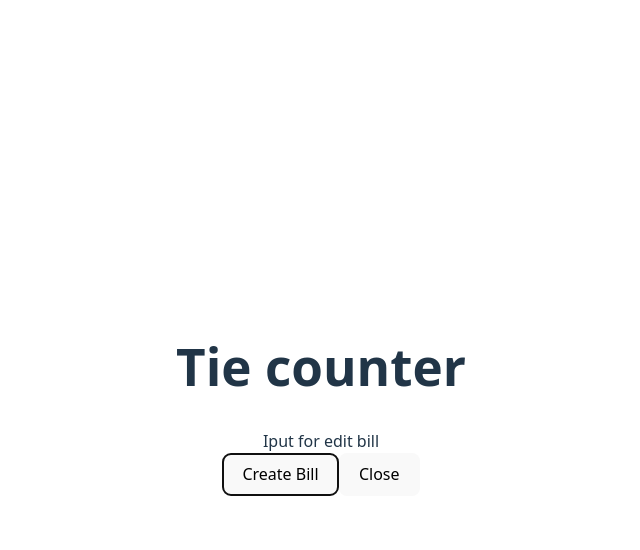
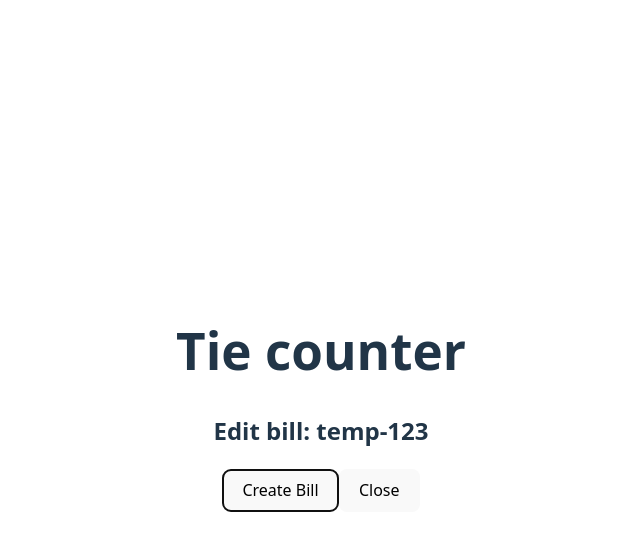
Before and after one commit to SashaDyka/tie-counter-frontend, a React (Vite) app: page / in a window 1280 px wide. Both pictures are taken after a click on the button "Create Bill". Shown: the top 550 px of the page, without its empty margins (319-959 px from the left). Built offline with nearby package versions, Linux system fonts and the light colour scheme.

Commit message:
write basic bill editor structure

```diff
--- a/src/components/BillEditor.tsx
+++ b/src/components/BillEditor.tsx
@@ -1,2 +1,16 @@
-const BillEditor = () => <div>Iput for edit bill</div>;
+import React from 'react';
+import type { Bill } from '../types/types';
+
+interface BillEditorProps {
+  bill: Bill;
+}
+
+const BillEditor: React.FC<BillEditorProps> = ({ bill }) => {
+  return (
+    <div>
+      <h2>Edit bill: {bill.id}</h2>
+    </div>
+  );
+};
+
 export default BillEditor;
```
